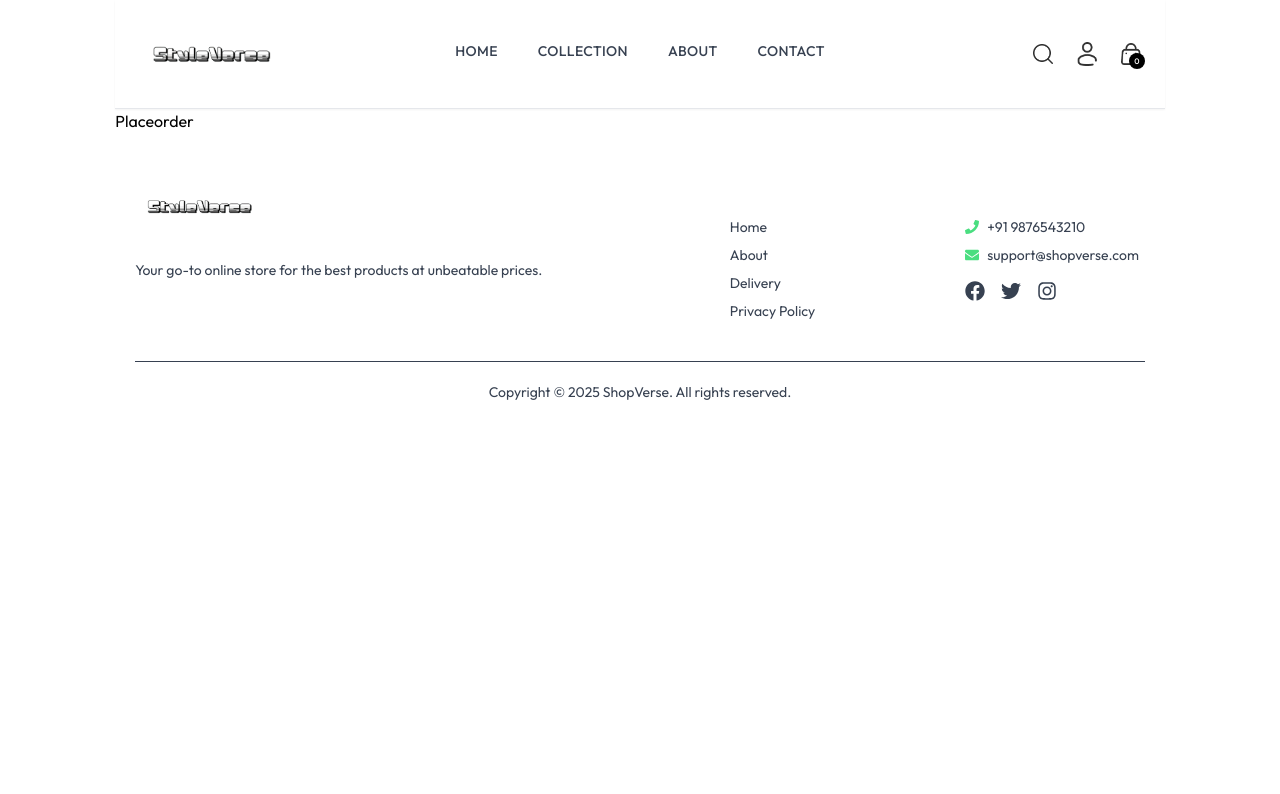
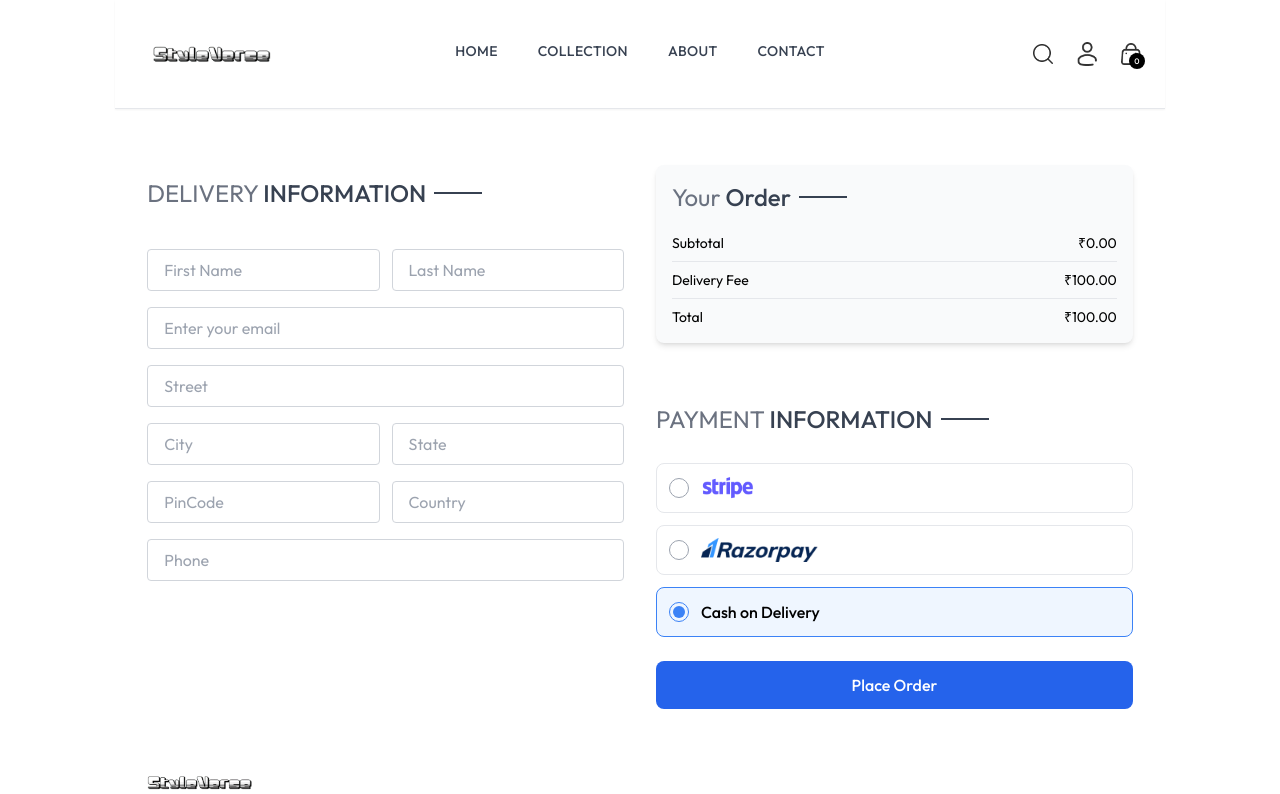
Before and after one commit to prateekraiger/ShopVerse, a React (Vite) app in the folder frontend/: page /placeorder in a window 1280 px wide. Shown: the top 794 px of the page. Built offline with nearby package versions, Linux system fonts and the light colour scheme.

Commit message:
added placeorder

```diff
--- a/frontend/src/components/CartTotal.jsx
+++ b/frontend/src/components/CartTotal.jsx
@@ -14,17 +14,26 @@ const CartTotal = () => {
       <div className="flex flex-col gap-2 mt-2 text-sm">
         <div className="flex justify-between">
           <p>Subtotal</p>
-                  <p>{currency}{getCartAmount()}</p>
+          <p>
+            {currency}
+            {getCartAmount()}.00
+          </p>
         </div>
         <hr />
         <div className="flex justify-between">
           <p>Delivery Fee</p>
-                  <p>{currency}{delivery_fee}</p>
+          <p>
+            {currency}
+            {delivery_fee}.00
+          </p>
         </div>
         <hr />
         <div className="flex justify-between">
           <p>Total</p>
-                  <p>{currency}{getCartAmount() + delivery_fee}</p>
+          <p>
+            {currency}
+            {getCartAmount() + delivery_fee}.00
+          </p>
         </div>
       </div>
     </div>
--- a/frontend/src/context/ShopContext.jsx
+++ b/frontend/src/context/ShopContext.jsx
@@ -1,6 +1,7 @@
 import { createContext, useState } from "react";
 import { products } from "../assets/assets";
 import { toast } from "react-toastify";
+import { useNavigate } from "react-router-dom";
 
 export const ShopContext = createContext();
 
@@ -11,6 +12,8 @@ const ShopContextProvider = (props) => {
   const [search, setSearch] = useState("");
   const [showSearch, setShowSearch] = useState(false);
   const [cartItems, setCartItems] = useState({});
+
+  const navigate = useNavigate();
 
   const addToCart = (itemId, size) => {
     if (!itemId || !size) {
@@ -38,7 +41,6 @@ const ShopContextProvider = (props) => {
 
     for (const itemId in cartItems) {
       for (const size in cartItems[itemId]) {
-        // Use 'size' instead of 'item'
         try {
           if (cartItems[itemId][size] > 0) {
             totalCount += cartItems[itemId][size];
@@ -81,6 +83,7 @@ const ShopContextProvider = (props) => {
     addToCart,
     getCartCount,
     getCartAmount,
+    navigate,
   };
 
   return (
--- a/frontend/src/pages/Cart.jsx
+++ b/frontend/src/pages/Cart.jsx
@@ -3,8 +3,10 @@ import { ShopContext } from "../context/ShopContext";
 import Title from "../components/title";
 import { assets } from "../assets/assets";
 import CartTotal from "../components/cartTotal";
+
 const Cart = () => {
-  const { products, currency, cartItems, addToCart } = useContext(ShopContext);
+  const { products, currency, cartItems, addToCart, navigate } =
+    useContext(ShopContext);
   const [cartData, setCartData] = useState([]);
 
   useEffect(() => {
@@ -24,19 +26,21 @@ const Cart = () => {
   }, [cartItems]);
 
   const handleQuantityChange = (itemId, size, quantity) => {
-    if (quantity < 1) return; // Prevent negative quantities
+    if (quantity < 1) return;
     addToCart(itemId, size, quantity);
   };
 
   const handleRemoveItem = (itemId, size) => {
     const updatedCartItems = { ...cartItems };
-    if (updatedCartItems[itemId][size]) {
+
+    if (updatedCartItems[itemId]?.[size]) {
       delete updatedCartItems[itemId][size];
+
       if (Object.keys(updatedCartItems[itemId]).length === 0) {
         delete updatedCartItems[itemId];
       }
     }
-    // Update the cart context
+
     setCartData((prev) =>
       prev.filter((item) => !(item._id === itemId && item.size === size))
     );
@@ -56,6 +60,9 @@ const Cart = () => {
             const productData = products.find(
               (product) => product._id === item._id
             );
+
+            if (!productData) return null; // Prevents errors if product not found
+
             const { name, price, image } = productData;
 
             return (
@@ -65,7 +72,7 @@ const Cart = () => {
               >
                 <div className="flex items-start gap-6">
                   <img
-                    src={image[0]}
+                    src={image?.[0] || assets.placeholder_image}
                     alt={name}
                     className="w-16 sm:w-20 h-20 object-cover rounded-lg"
                   />
@@ -104,8 +111,16 @@ const Cart = () => {
               </div>
             );
           })}
-          {/* Render CartTotal component here */}
+          {/* Render CartTotal component */}
           <CartTotal />
+          <div className="w-full text-end">
+            <button
+              onClick={() => navigate("/placeorder")}
+              className="bg-black text-white text-sm my-8 px-8 py-3"
+            >
+              PROCEED TO CHECKOUT
+            </button>
+          </div>
         </div>
       )}
     </div>
--- a/frontend/src/pages/Placeorder.jsx
+++ b/frontend/src/pages/Placeorder.jsx
@@ -1,7 +1,146 @@
-import React from "react";
+import React, { useState } from "react";
+import CartTotal from "../components/cartTotal";
+import Title from "../components/title";
+import { assets } from "../assets/assets";
 
 const Placeorder = () => {
-  return <div>Placeorder</div>;
+  const [method, setMethod] = useState("cod");
+
+  return (
+    <div className="flex flex-col sm:flex-row justify-between gap-8 pt-5 sm:pt-14 px-4 sm:px-8 max-w-6xl mx-auto">
+      {/* left side - delivery information */}
+      <div className="flex flex-col gap-4 w-full sm:w-1/2">
+        <div className="text-xl sm:text-2xl my-3">
+          <Title text1="DELIVERY " text2="INFORMATION" />
+        </div>
+        <div className="flex gap-3">
+          <input
+            type="text"
+            placeholder="First Name"
+            className="border border-gray-300 rounded py-2 px-4 w-full focus:outline-none focus:ring-2 focus:ring-blue-300"
+          />
+          <input
+            type="text"
+            placeholder="Last Name"
+            className="border border-gray-300 rounded py-2 px-4 w-full focus:outline-none focus:ring-2 focus:ring-blue-300"
+          />
+        </div>
+        <input
+          type="email"
+          placeholder="Enter your email"
+          className="border border-gray-300 rounded py-2 px-4 w-full focus:outline-none focus:ring-2 focus:ring-blue-300"
+        />
+        <input
+          type="text"
+          placeholder="Street"
+          className="border border-gray-300 rounded py-2 px-4 w-full focus:outline-none focus:ring-2 focus:ring-blue-300"
+        />
+        <div className="flex gap-3">
+          <input
+            type="text"
+            placeholder="City"
+            className="border border-gray-300 rounded py-2 px-4 w-full focus:outline-none focus:ring-2 focus:ring-blue-300"
+          />
+          <input
+            type="text"
+            placeholder="State"
+            className="border border-gray-300 rounded py-2 px-4 w-full focus:outline-none focus:ring-2 focus:ring-blue-300"
+          />
+        </div>
+        <div className="flex gap-3">
+          <input
+            type="number"
+            placeholder="PinCode"
+            className="border border-gray-300 rounded py-2 px-4 w-full focus:outline-none focus:ring-2 focus:ring-blue-300"
+          />
+          <input
+            type="text"
+            placeholder="Country"
+            className="border border-gray-300 rounded py-2 px-4 w-full focus:outline-none focus:ring-2 focus:ring-blue-300"
+          />
+        </div>
+        <input
+          type="tel"
+          placeholder="Phone"
+          className="border border-gray-300 rounded py-2 px-4 w-full focus:outline-none focus:ring-2 focus:ring-blue-300"
+        />
+      </div>
+
+      {/* right side - cart total and payment */}
+      <div className="w-full sm:w-1/2 flex flex-col gap-8">
+        <div className="shadow-md rounded-lg p-4 bg-gray-50">
+          <CartTotal />
+        </div>
+
+        <div className="mt-4">
+          <div className="text-xl sm:text-2xl my-3">
+            <Title text1="PAYMENT " text2="INFORMATION" />
+          </div>
+
+          {/* payment method selection */}
+          <div className="flex flex-col gap-3 mt-4">
+            <div
+              onClick={() => setMethod("stripe")}
+              className={`flex items-center gap-3 border p-3 rounded-lg cursor-pointer hover:bg-gray-50 transition-all ${
+                method === "stripe" ? "border-blue-500 bg-blue-50" : ""
+              }`}
+            >
+              <div
+                className={`w-5 h-5 rounded-full border flex items-center justify-center ${
+                  method === "stripe" ? "border-blue-500" : "border-gray-400"
+                }`}
+              >
+                {method === "stripe" && (
+                  <div className="w-3 h-3 bg-blue-500 rounded-full"></div>
+                )}
+              </div>
+              <img className="h-6" src={assets.stripe_logo} alt="Stripe" />
+            </div>
+
+            <div
+              onClick={() => setMethod("razorpay")}
+              className={`flex items-center gap-3 border p-3 rounded-lg cursor-pointer hover:bg-gray-50 transition-all ${
+                method === "razorpay" ? "border-blue-500 bg-blue-50" : ""
+              }`}
+            >
+              <div
+                className={`w-5 h-5 rounded-full border flex items-center justify-center ${
+                  method === "razorpay" ? "border-blue-500" : "border-gray-400"
+                }`}
+              >
+                {method === "razorpay" && (
+                  <div className="w-3 h-3 bg-blue-500 rounded-full"></div>
+                )}
+              </div>
+              <img className="h-6" src={assets.razorpay_logo} alt="Razorpay" />
+            </div>
+
+            <div
+              onClick={() => setMethod("cod")}
+              className={`flex items-center gap-3 border p-3 rounded-lg cursor-pointer hover:bg-gray-50 transition-all ${
+                method === "cod" ? "border-blue-500 bg-blue-50" : ""
+              }`}
+            >
+              <div
+                className={`w-5 h-5 rounded-full border flex items-center justify-center ${
+                  method === "cod" ? "border-blue-500" : "border-gray-400"
+                }`}
+              >
+                {method === "cod" && (
+                  <div className="w-3 h-3 bg-blue-500 rounded-full"></div>
+                )}
+              </div>
+              <p className="font-medium">Cash on Delivery</p>
+            </div>
+          </div>
+
+          <button className="w-full mt-6 bg-blue-600 hover:bg-blue-700 text-white py-3 px-4 rounded-lg font-medium transition-colors">
+            Place Order
+          </button>
+        </div>
+      </div>
+    </div>
+  );
 };
 
 export default Placeorder;
```
Lines whose indentation alone changed are shown as unchanged.
